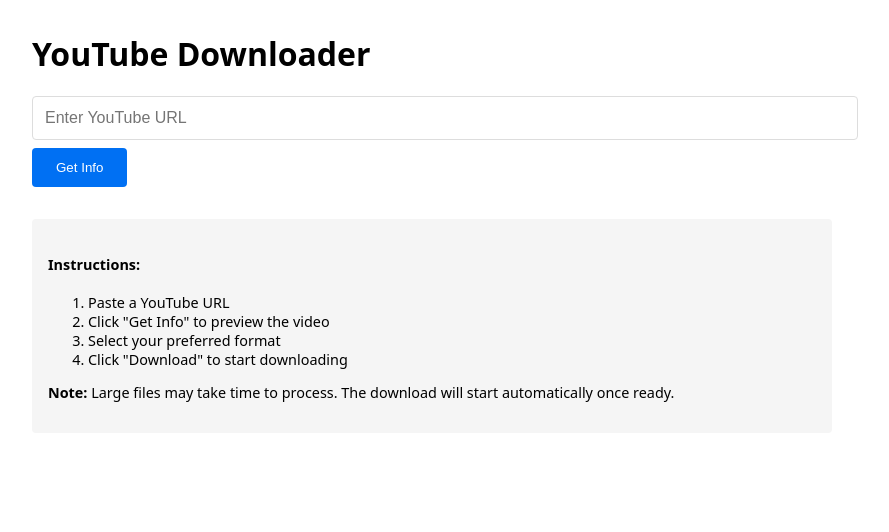
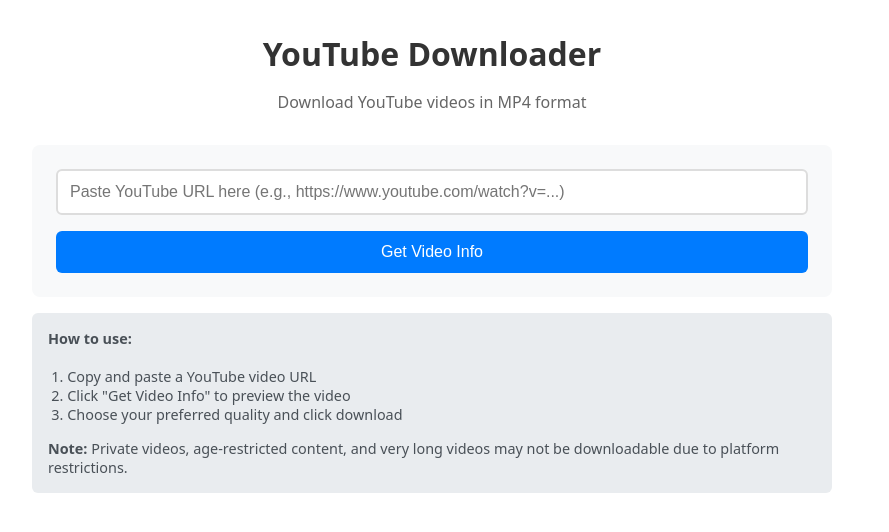
Before and after one commit to danielimad/youtube-downloader, a Next.js app: page / in a window 1280 px wide. Shown: the top 532 px of the page, without its empty margins (208-1097 px from the left). Built offline with nearby package versions, Linux system fonts and the light colour scheme.

Commit message:
Update index.js

```diff
--- a/pages/index.js
+++ b/pages/index.js
@@ -1,15 +1,27 @@
-import { useState, useEffect } from 'react';
+import { useState } from 'react';
 
 export default function Home() {
   const [url, setUrl] = useState('');
   const [videoInfo, setVideoInfo] = useState(null);
   const [loading, setLoading] = useState(false);
-  const [format, setFormat] = useState('best');
+  const [error, setError] = useState('');
+
+  const extractVideoId = (url) => {
+    const regex = /(?:youtube\.com\/watch\?v=|youtu\.be\/|youtube\.com\/embed\/)([^&\n?#]+)/;
+    const match = url.match(regex);
+    return match ? match[1] : null;
+  };
 
   const getVideoInfo = async () => {
-    if (!url) return;
+    if (!url.trim()) {
+      setError('Please enter a YouTube URL');
+      return;
+    }
 
     setLoading(true);
+    setError('');
+    setVideoInfo(null);
+
     try {
       const response = await fetch(`/api/info?url=${encodeURIComponent(url)}`);
       const data = await response.json();
@@ -17,118 +29,181 @@
       if (response.ok) {
         setVideoInfo(data);
       } else {
-        alert(data.error || 'Failed to get video info');
+        setError(data.error || 'Failed to get video info');
       }
-    } catch (error) {
-      alert('Network error');
+    } catch (err) {
+      setError('Network error. Please try again.');
+    } finally {
+      setLoading(false);
     }
-    setLoading(false);
+  };
+
+  const handleDownload = (quality) => {
+    const downloadUrl = `/api/download?url=${encodeURIComponent(url)}&quality=${quality}`;
+    window.open(downloadUrl, '_blank');
   };
 
   return (
     <div style={{
-      maxWidth: 800,
+      maxWidth: '800px',
       margin: '2rem auto',
       padding: '0 1rem',
       fontFamily: 'system-ui, -apple-system, sans-serif'
     }}>
-      <h1>YouTube Downloader</h1>
+      <div style={{ textAlign: 'center', marginBottom: '2rem' }}>
+        <h1 style={{ color: '#333', marginBottom: '0.5rem' }}>YouTube Downloader</h1>
+        <p style={{ color: '#666' }}>Download YouTube videos in MP4 format</p>
+      </div>
 
-      <div style={{ marginBottom: '1rem' }}>
+      <div style={{
+        backgroundColor: '#f8f9fa',
+        padding: '1.5rem',
+        borderRadius: '8px',
+        marginBottom: '1rem'
+      }}>
         <input
           type="text"
-          placeholder="Enter YouTube URL"
+          placeholder="Paste YouTube URL here (e.g., https://www.youtube.com/watch?v=...)"
           value={url}
           onChange={e => setUrl(e.target.value)}
           style={{
             width: '100%',
             padding: '0.75rem',
             fontSize: '1rem',
-            border: '1px solid #ddd',
-            borderRadius: '4px',
-            marginBottom: '0.5rem'
+            border: '2px solid #ddd',
+            borderRadius: '6px',
+            marginBottom: '1rem',
+            boxSizing: 'border-box'
           }}
         />
 
         <button
           onClick={getVideoInfo}
-          disabled={loading || !url}
+          disabled={loading || !url.trim()}
           style={{
+            width: '100%',
             padding: '0.75rem 1.5rem',
-            backgroundColor: '#0070f3',
+            backgroundColor: loading ? '#ccc' : '#007bff',
             color: 'white',
             border: 'none',
-            borderRadius: '4px',
-            cursor: 'pointer',
-            marginRight: '0.5rem'
+            borderRadius: '6px',
+            fontSize: '1rem',
+            cursor: loading ? 'not-allowed' : 'pointer',
+            transition: 'background-color 0.2s'
           }}
         >
-          {loading ? 'Loading...' : 'Get Info'}
+          {loading ? 'Getting Info...' : 'Get Video Info'}
         </button>
       </div>
+
+      {error && (
+        <div style={{
+          backgroundColor: '#f8d7da',
+          color: '#721c24',
+          padding: '1rem',
+          borderRadius: '6px',
+          marginBottom: '1rem',
+          border: '1px solid #f5c6cb'
+        }}>
+          <strong>Error:</strong> {error}
+        </div>
+      )}
 
       {videoInfo && (
         <div style={{
           border: '1px solid #ddd',
-          borderRadius: '4px',
-          padding: '1rem',
-          marginBottom: '1rem'
+          borderRadius: '8px',
+          padding: '1.5rem',
+          marginBottom: '1rem',
+          backgroundColor: 'white'
         }}>
-          <h3>{videoInfo.title}</h3>
-          {videoInfo.thumbnail && (
-            <img
-              src={videoInfo.thumbnail}
-              alt="Thumbnail"
-              style={{ maxWidth: '200px', height: 'auto' }}
-            />
-          )}
-
-          <div style={{ margin: '1rem 0' }}>
-            <label>Format: </label>
-            <select
-              value={format}
-              onChange={e => setFormat(e.target.value)}
-              style={{ padding: '0.25rem', marginLeft: '0.5rem' }}
-            >
-              <option value="best">Best Quality</option>
-              <option value="worst">Fastest Download</option>
-              <option value="bestaudio">Audio Only</option>
-              <option value="mp4">MP4 Video</option>
-            </select>
+          <div style={{ display: 'flex', gap: '1rem', marginBottom: '1rem' }}>
+            {videoInfo.thumbnail && (
+              <img
+                src={videoInfo.thumbnail}
+                alt="Video thumbnail"
+                style={{
+                  width: '200px',
+                  height: 'auto',
+                  borderRadius: '6px',
+                  flexShrink: 0
+                }}
+              />
+            )}
+            <div style={{ flex: 1 }}>
+              <h3 style={{ margin: '0 0 0.5rem 0', color: '#333' }}>
+                {videoInfo.title}
+              </h3>
+              <p style={{ margin: '0.25rem 0', color: '#666' }}>
+                <strong>Channel:</strong> {videoInfo.channel}
+              </p>
+              <p style={{ margin: '0.25rem 0', color: '#666' }}>
+                <strong>Duration:</strong> {Math.floor(videoInfo.duration / 60)}:{(videoInfo.duration % 60).toString().padStart(2, '0')}
+              </p>
+              <p style={{ margin: '0.25rem 0', color: '#666' }}>
+                <strong>Views:</strong> {videoInfo.views?.toLocaleString()}
+              </p>
+            </div>
           </div>
 
-          <a
-            href={`/api/download?url=${encodeURIComponent(url)}&format=${format}`}
-            style={{
-              display: 'inline-block',
-              padding: '0.75rem 1.5rem',
-              backgroundColor: '#28a745',
-              color: 'white',
-              textDecoration: 'none',
-              borderRadius: '4px'
-            }}
-          >
-            Download
-          </a>
+          <div style={{ marginTop: '1rem' }}>
+            <h4 style={{ marginBottom: '0.5rem' }}>Download Options:</h4>
+            <div style={{ display: 'flex', gap: '0.5rem', flexWrap: 'wrap' }}>
+              <button
+                onClick={() => handleDownload('high')}
+                style={{
+                  padding: '0.5rem 1rem',
+                  backgroundColor: '#28a745',
+                  color: 'white',
+                  border: 'none',
+                  borderRadius: '4px',
+                  cursor: 'pointer',
+                  fontSize: '0.9rem'
+                }}
+              >
+                High Quality (720p/480p)
+              </button>
+              <button
+                onClick={() => handleDownload('low')}
+                style={{
+                  padding: '0.5rem 1rem',
+                  backgroundColor: '#17a2b8',
+                  color: 'white',
+                  border: 'none',
+                  borderRadius: '4px',
+                  cursor: 'pointer',
+                  fontSize: '0.9rem'
+                }}
+              >
+                Lower Quality (360p/240p)
+              </button>
+            </div>
+          </div>
+
+          {videoInfo.formats && videoInfo.formats.length > 0 && (
+            <div style={{ marginTop: '1rem', fontSize: '0.9rem', color: '#666' }}>
+              <strong>Available formats:</strong> {videoInfo.formats.length} options found
+            </div>
+          )}
         </div>
       )}
 
       <div style={{
-        marginTop: '2rem',
+        backgroundColor: '#e9ecef',
         padding: '1rem',
-        backgroundColor: '#f5f5f5',
-        borderRadius: '4px',
-        fontSize: '0.9rem'
+        borderRadius: '6px',
+        fontSize: '0.9rem',
+        color: '#495057'
       }}>
-        <h4>Instructions:</h4>
-        <ol>
-          <li>Paste a YouTube URL</li>
-          <li>Click "Get Info" to preview the video</li>
-          <li>Select your preferred format</li>
-          <li>Click "Download" to start downloading</li>
+        <h4 style={{ marginTop: 0 }}>How to use:</h4>
+        <ol style={{ paddingLeft: '1.2rem' }}>
+          <li>Copy and paste a YouTube video URL</li>
+          <li>Click "Get Video Info" to preview the video</li>
+          <li>Choose your preferred quality and click download</li>
         </ol>
-
-        <p><strong>Note:</strong> Large files may take time to process. The download will start automatically once ready.</p>
+        <p style={{ marginBottom: 0 }}>
+          <strong>Note:</strong> Private videos, age-restricted content, and very long videos may not be downloadable due to platform restrictions.
+        </p>
       </div>
     </div>
   );
```
